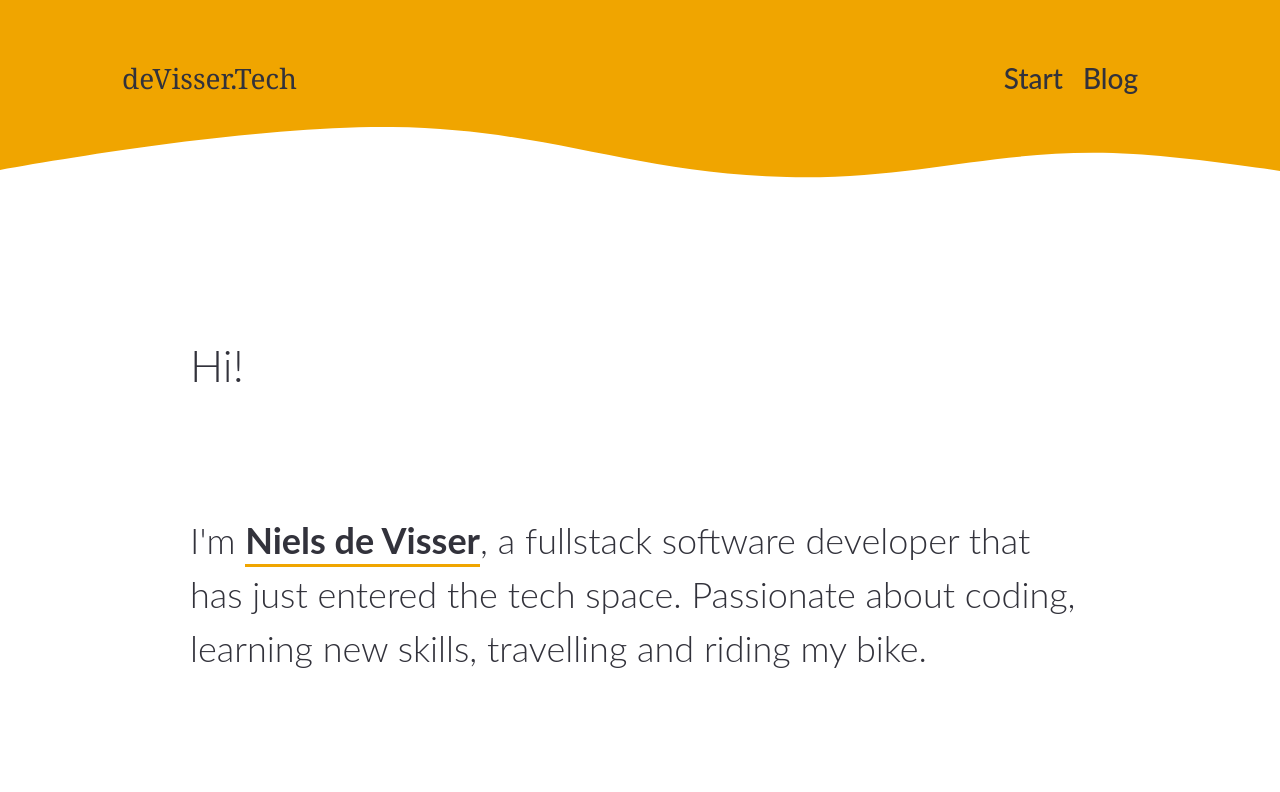
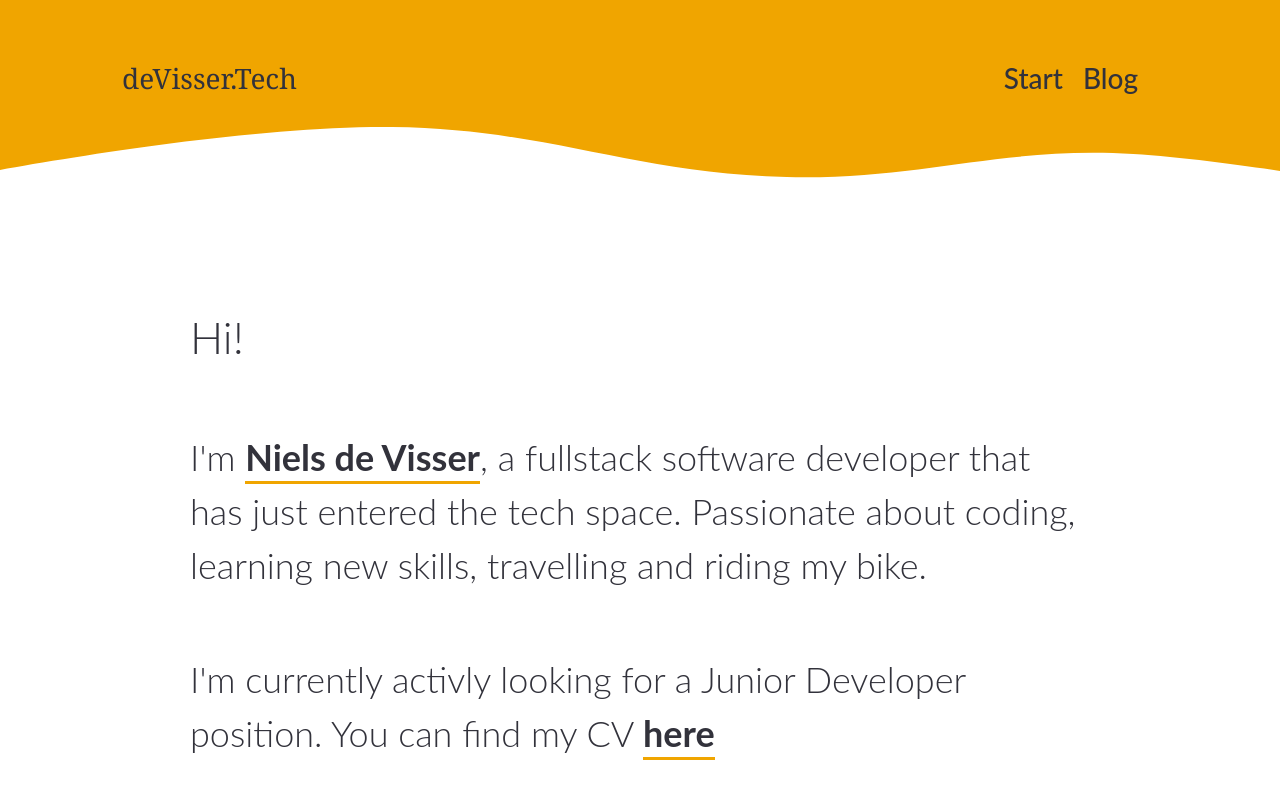
Before and after one commit to VoltrefferNL/nextjs-portfolio, a Next.js app: page / in a window 1280 px wide. Shown: the top 792 px of the page. Built offline with nearby package versions, Linux system fonts and the light colour scheme; some icons are missing; a web font is replaced by a local one.

Commit message:
Remove index and Introtext from imports, also removed socials variables

```diff
--- a/includes/Intro.js
+++ b/includes/Intro.js
@@ -1,11 +1,5 @@
 import React from 'react';
-import styles from "../styles/index.module.css";
-import IntroText from '../pages/content/IntroText';
 import Socials from '../components/Socials';
-
-const Twitter = "https://twitter.com/DeVoltreffer";
-const Github = "https://github.com/VoltrefferNL";
-const Linkedin = "https://www.linkedin.com/in/niels-de-visser-5b718412a/";
 
 const Intro = () => {
     return (
@@ -18,6 +12,8 @@ I'm <span className="bold underline_email">Niels de Visser</span>, a fullstack s
 Passionate about coding, learning new skills, travelling and riding my bike.
  </h2>
 
+ <h2 className="introduction_subtext">I'm currently activly looking for a Junior Developer position. You can find my CV <span className="bold underline_email">here</span></h2>
+
 <h3 className="introduction_email"><span>Want to discuss something?</span> <span className="underline_email"><a href="mailto:niels@devisser.tech" target="_blank">Niels@deVisser.tech</a></span></h3>
 
   <Socials />
```
